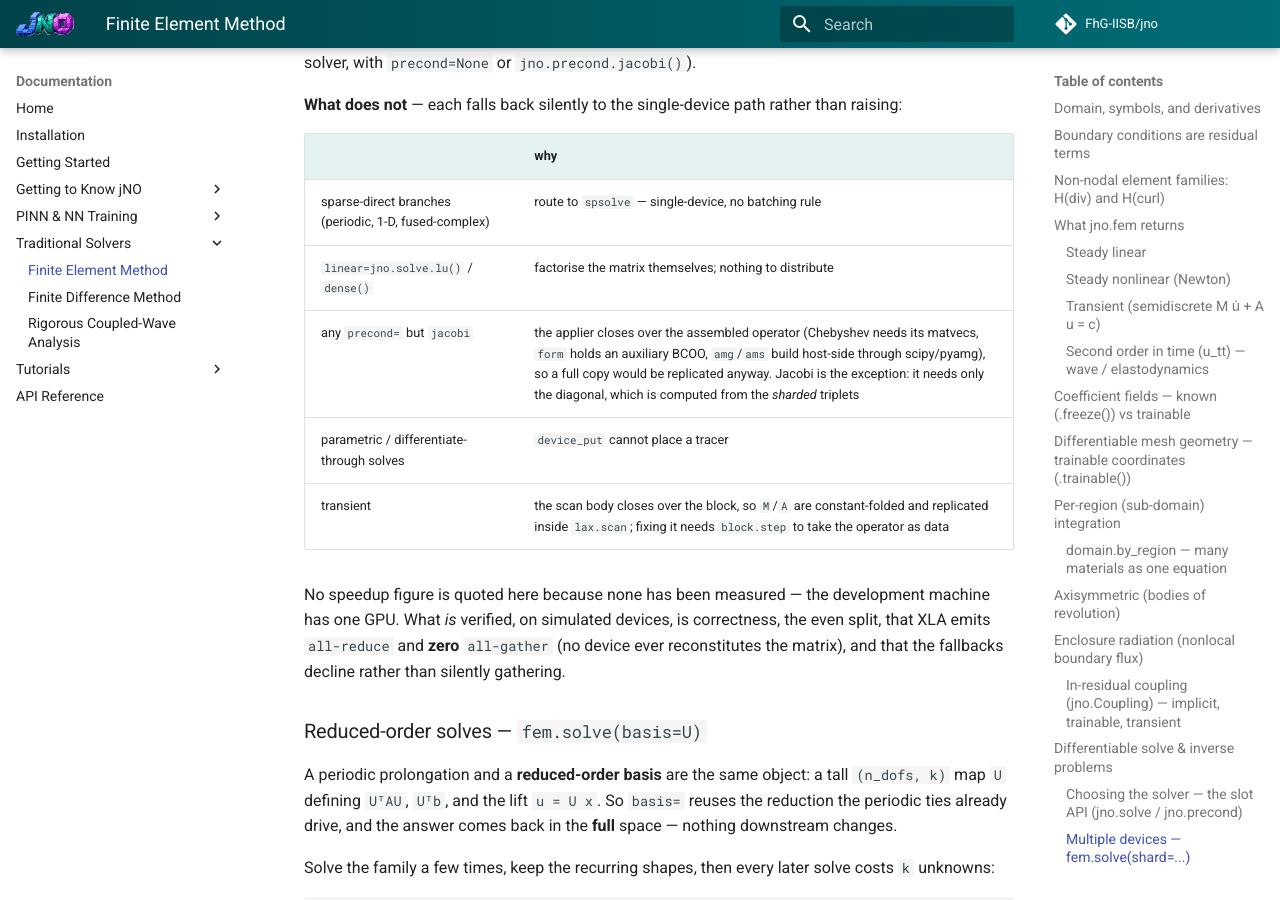
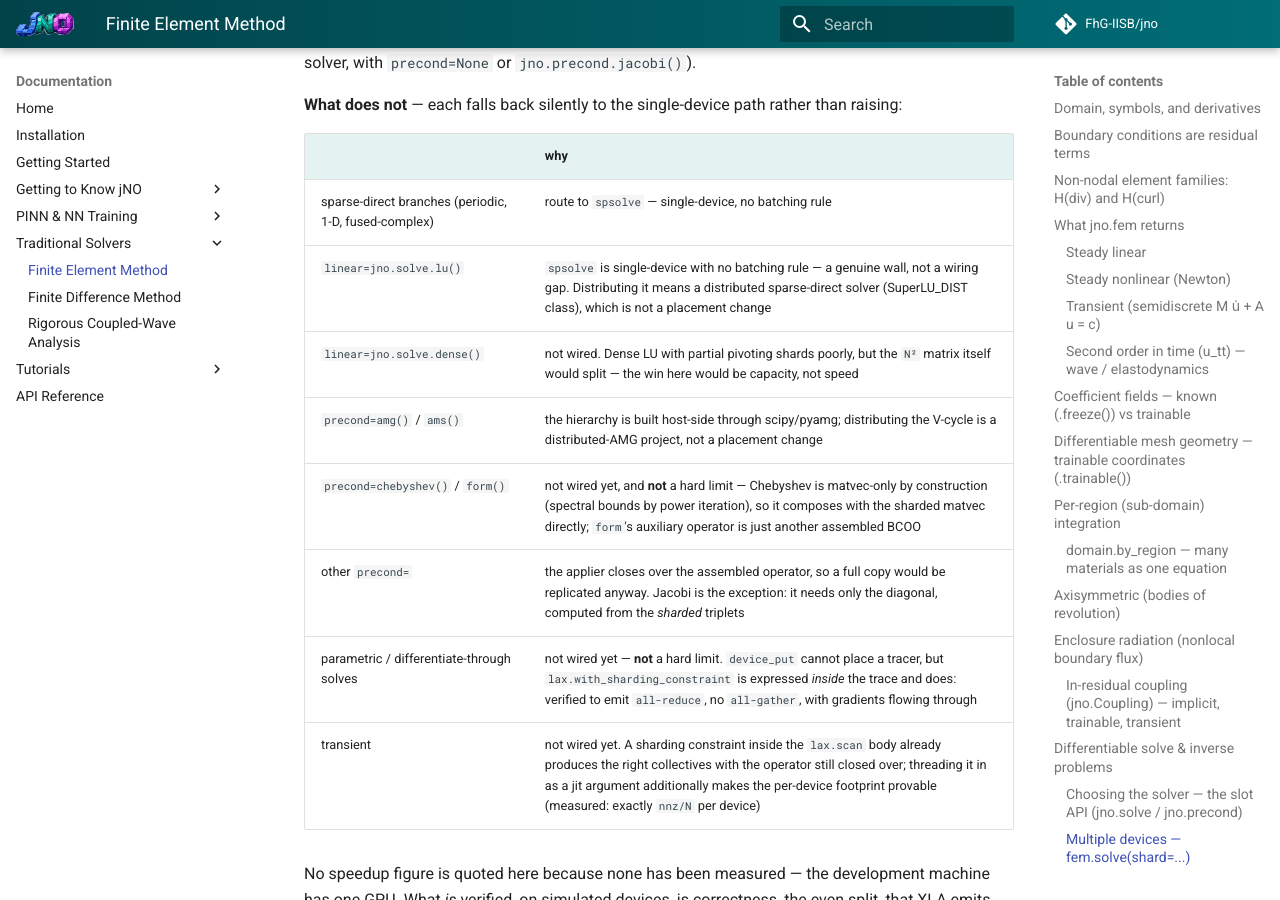
Before and after one commit to FhG-IISB/jNO, an MkDocs documentation site: the page built from docs/fem.md, in a window 1280 px wide and 900 px high, scrolled down 19243 px. Built offline with MkDocs 1.6.1 and Material for MkDocs 9.7.7, drawn with Linux system fonts in a browser that asks for light colours; comment, search, counter and statistics services are not loaded.

Commit message:
docs(fem): correct the sharding table -- two rows named a blocker that is not one
The table gave "cannot" reasons where the truth is "not wired yet", which reads as a design limit and
would discourage exactly the work that should happen next. Checked rather than reasoned about:

* **parametric / differentiate-through** was listed as blocked because `device_put` cannot place a
  tracer. That is true about `device_put` and false as a conclusion --
  `lax.with_sharding_constraint` is expressed INSIDE the trace and shards a traced operator: verified
  `all-reduce` present, `all-gather` absent, and a gradient flowing through it.
* **transient** was listed as needing a `block.step` signature change. A sharding constraint inside
  the `lax.scan` body already gives the right collectives with the operator still closed over. The
  signature change buys provability, not capability: passing the operator as a jit argument makes the
  per-device footprint measurable (exactly `nnz/N` per device), whereas a closed-over constant's
  residency is not visible to `memory_analysis`.

The genuinely-hard rows are now separated from the merely-unwired ones instead of being pooled:
`lu()` (no distributed sparse-direct solver in JAX) and `amg`/`ams` (host-built hierarchies) are real
walls; `dense()`, `chebyshev()` and `form()` are not.

```diff
--- a/docs/fem.md
+++ b/docs/fem.md
@@ -797,10 +797,13 @@ communication).
 | | why |
 |---|---|
 | sparse-direct branches (periodic, 1-D, fused-complex) | route to `spsolve` — single-device, no batching rule |
-| `linear=jno.solve.lu()` / `dense()` | factorise the matrix themselves; nothing to distribute |
-| any `precond=` but `jacobi` | the applier closes over the assembled operator (Chebyshev needs its matvecs, `form` holds an auxiliary BCOO, `amg`/`ams` build host-side through scipy/pyamg), so a full copy would be replicated anyway. Jacobi is the exception: it needs only the diagonal, which is computed from the *sharded* triplets |
-| parametric / differentiate-through solves | `device_put` cannot place a tracer |
-| transient | the scan body closes over the block, so `M`/`A` are constant-folded and replicated inside `lax.scan`; fixing it needs `block.step` to take the operator as data |
+| `linear=jno.solve.lu()` | `spsolve` is single-device with no batching rule — a genuine wall, not a wiring gap. Distributing it means a distributed sparse-direct solver (SuperLU_DIST class), which is not a placement change |
+| `linear=jno.solve.dense()` | not wired. Dense LU with partial pivoting shards poorly, but the `N²` matrix itself would split — the win here would be capacity, not speed |
+| `precond=amg()` / `ams()` | the hierarchy is built host-side through scipy/pyamg; distributing the V-cycle is a distributed-AMG project, not a placement change |
+| `precond=chebyshev()` / `form()` | not wired yet, and **not** a hard limit — Chebyshev is matvec-only by construction (spectral bounds by power iteration), so it composes with the sharded matvec directly; `form`'s auxiliary operator is just another assembled BCOO |
+| other `precond=` | the applier closes over the assembled operator, so a full copy would be replicated anyway. Jacobi is the exception: it needs only the diagonal, computed from the *sharded* triplets |
+| parametric / differentiate-through solves | not wired yet — **not** a hard limit. `device_put` cannot place a tracer, but `lax.with_sharding_constraint` is expressed *inside* the trace and does: verified to emit `all-reduce`, no `all-gather`, with gradients flowing through |
+| transient | not wired yet. A sharding constraint inside the `lax.scan` body already produces the right collectives with the operator still closed over; threading it in as a jit argument additionally makes the per-device footprint provable (measured: exactly `nnz/N` per device) |
 
 No speedup figure is quoted here because none has been measured — the development machine has one
 GPU. What *is* verified, on simulated devices, is correctness, the even split, that XLA emits
```
